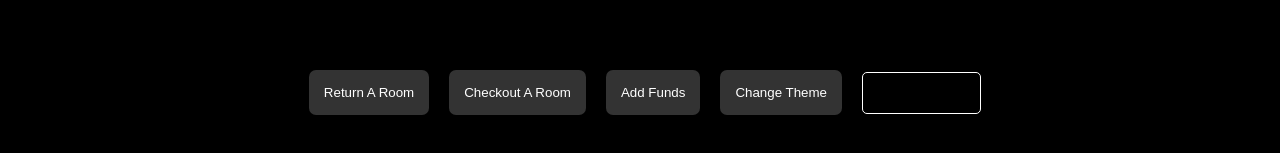
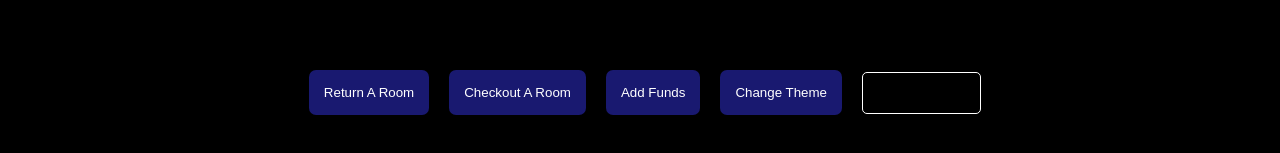
Before and after one commit to GabrielQSherman/React_JS, a React (Create React App) app in the folder react-hotel/: page / in a window 1280 px wide. Shown: the part 415-568 px from the top of the page. Built offline with nearby package versions, Linux system fonts and the light colour scheme; the HTML template or start-up script is replaced by a standard one.

Commit message:
update buttons

```diff
--- a/react-hotel/src/components/Navigation.js
+++ b/react-hotel/src/components/Navigation.js
@@ -15,7 +15,7 @@ export default function Navigation() {
   const {theme, setTheme} = useThemeContext()
   const dm = theme.darkmode || false;
   const themeStyles = {
-    btn: { backgroundColor: dm ? '#333' : '#777'},
+    btn: { backgroundColor: dm ? 'midnightblue' : 'pink'},
   }
 
   const renderPage = (pageName) => {
```
